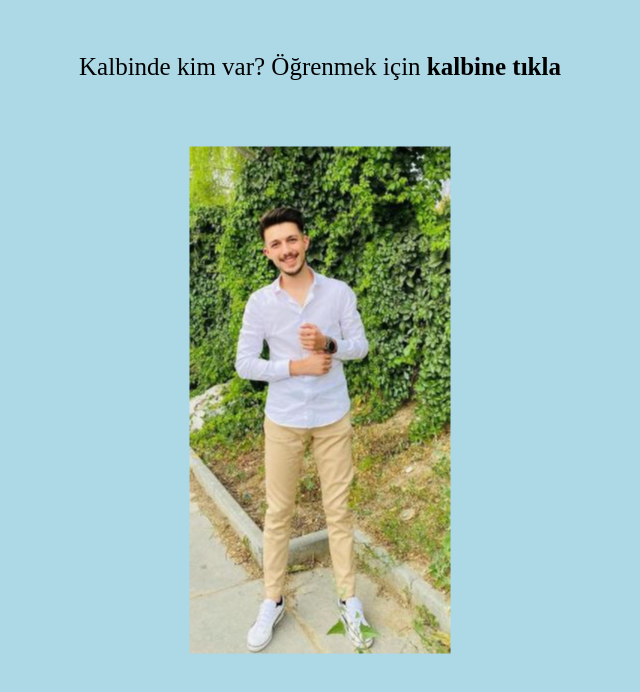
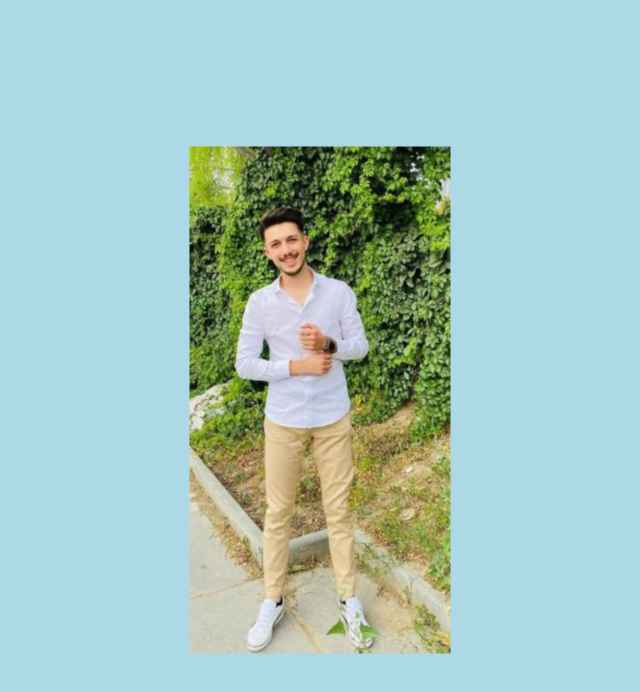
Before and after one commit to idilelmadagi/idilelmadagi.github.io, a plain HTML site: page index.html in a window 1280 px wide. Shown: the whole page, without its empty margins (320-960 px from the left). Drawn offline with Linux system fonts and the light colour scheme.

Commit message:
Update index.html

```diff
--- a/index.html
+++ b/index.html
@@ -6,10 +6,6 @@
     <link rel="stylesheet" href="./love.css"/>
 </head>
 <body>
-    <div class="div2">
-       <p> Kalbinde kim var? Öğrenmek için <strong> kalbine tıkla</strong></p>
-
-    </div>
 
     <div class="div1">
         <img src="./Images/kemal.jpg" alt="Bir sorun var :(" usemap="#workmap" style="width:261px; height:507px" />
```
